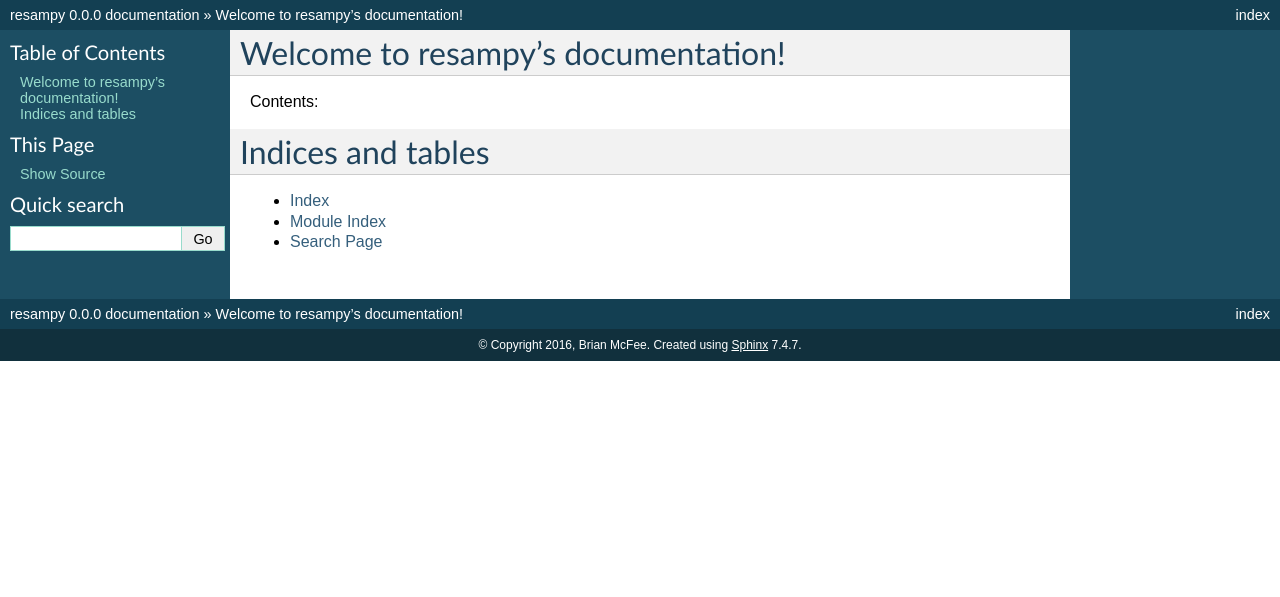
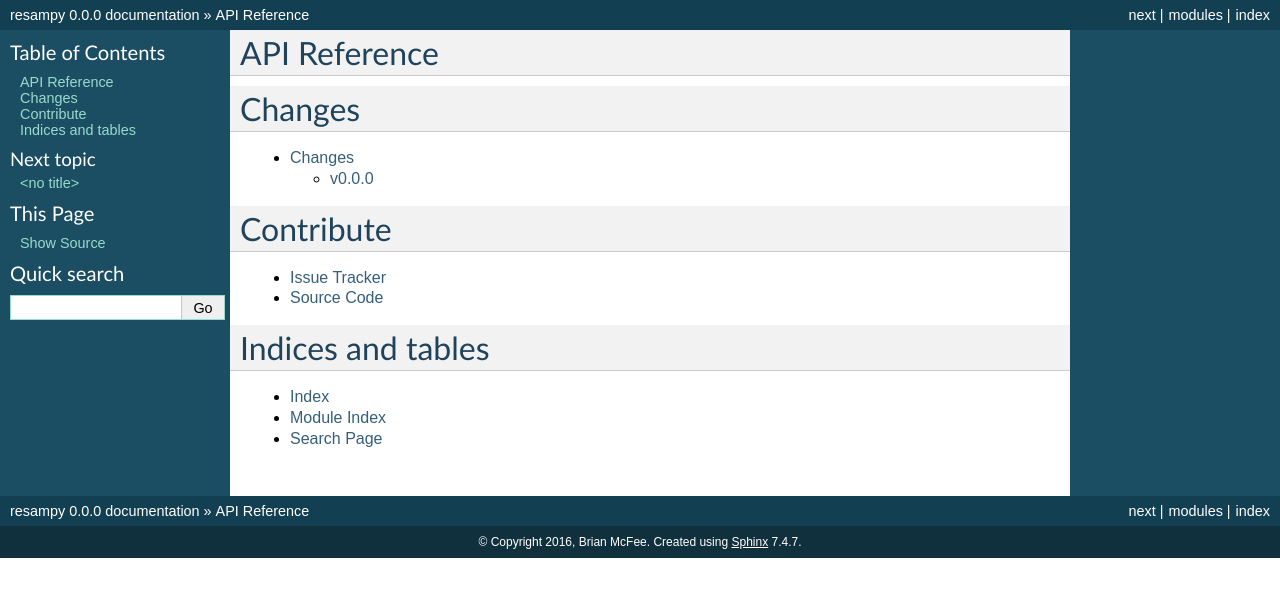
Before and after one commit to bmcfee/resampy, a Sphinx documentation site: the page built from docs/index.rst, in a window 1280 px wide. Shown: the top 597 px of the page. Built offline with Sphinx 7.4.7, drawn with Linux system fonts in a browser that asks for light colours.

Commit message:
adding doc summary

```diff
--- /dev/null
+++ b/docs/api.rst
@@ -0,0 +1,5 @@
+.. _api:
+
+.. module:: resampy
+
+.. automodule:: core
--- /dev/null
+++ b/docs/changes.rst
@@ -0,0 +1,7 @@
+Changes
+-------
+
+v0.0.0
+~~~~~~
+
+- Initial release.
--- a/docs/index.rst
+++ b/docs/index.rst
@@ -3,15 +3,25 @@
    You can adapt this file completely to your liking, but it should at least
    contain the root `toctree` directive.
 
-Welcome to resampy's documentation!
-===================================
-
-Contents:
+API Reference
+=============
 
 .. toctree::
    :maxdepth: 2
 
+   api
 
+Changes
+=======
+.. toctree::
+   :maxdepth: 2
+
+   changes
+
+Contribute
+==========
+- `Issue Tracker <http://github.com/bmcfee/resampy/issues>`_
+- `Source Code <http://github.com/bmcfee/resampy>`_
 
 Indices and tables
 ==================
```
Also changed, not shown: 1 other file.
